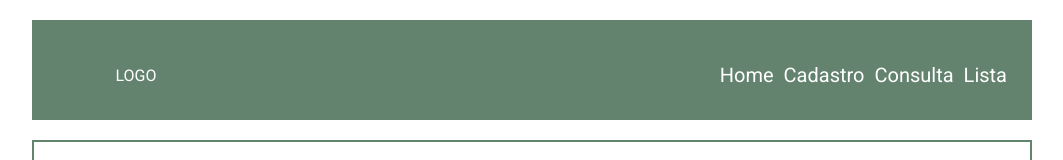
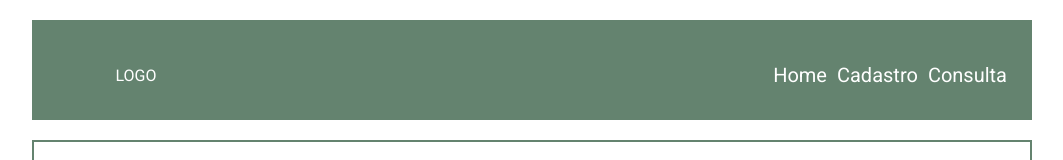
Before and after one commit to LucasAl03/crud_pessoas, an Angular app: page /home in a window 1280 px wide. Shown: the top 160 px of the page, without its empty margins (108-1171 px from the left). Built offline with nearby package versions, Linux system fonts and the light colour scheme.

Commit message:
Lista de links para caminhos dos componentes

```diff
--- a/src/app/component/menu/menu.html
+++ b/src/app/component/menu/menu.html
@@ -13,10 +13,7 @@
                     <a href="#" routerLink="/cadastro" class="rota-lnk">Cadastro</a>
                 </li>
                 <li>
-                    <a href="#" routerLink="/" class="rota-lnk">Consulta</a>
-                </li>
-                <li>
-                    <a href="#" routerLink="/lista" class="rota-lnk">Lista</a>
+                    <a href="#" routerLink="/lista" class="rota-lnk">Consulta</a>
                 </li>
             </ul>
         </nav>
```
